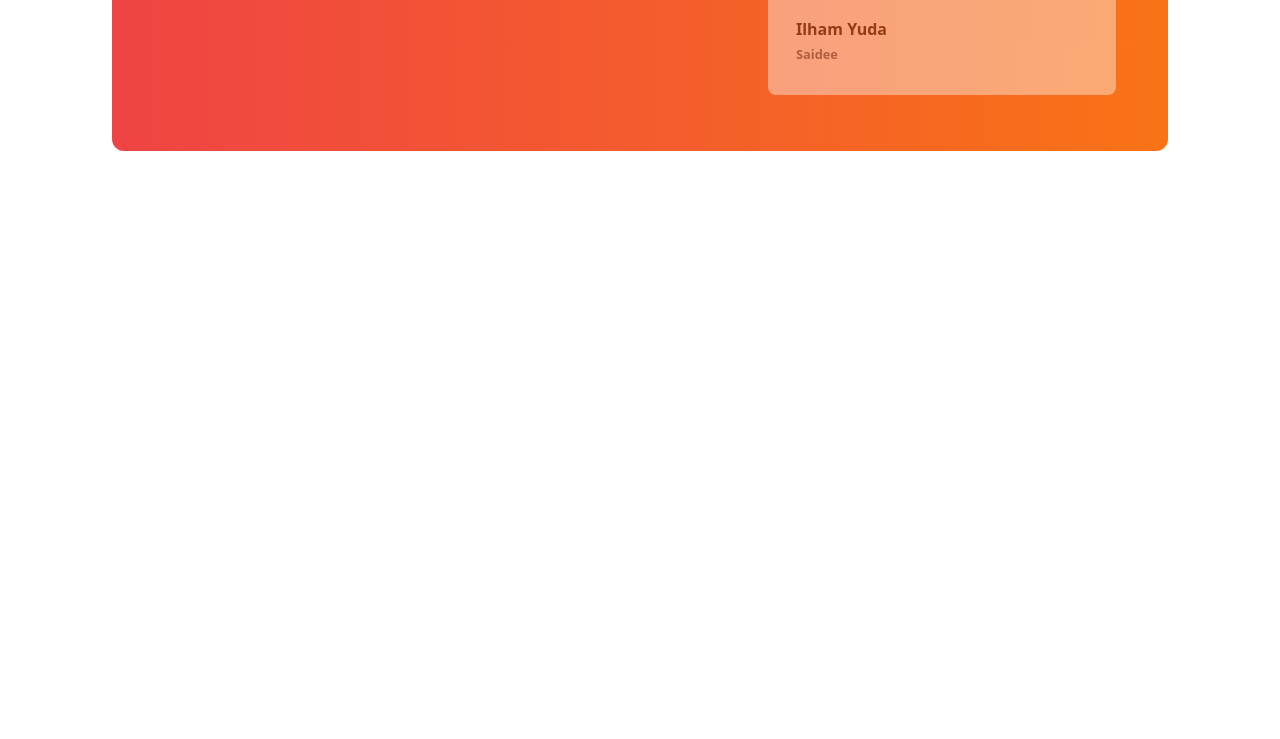
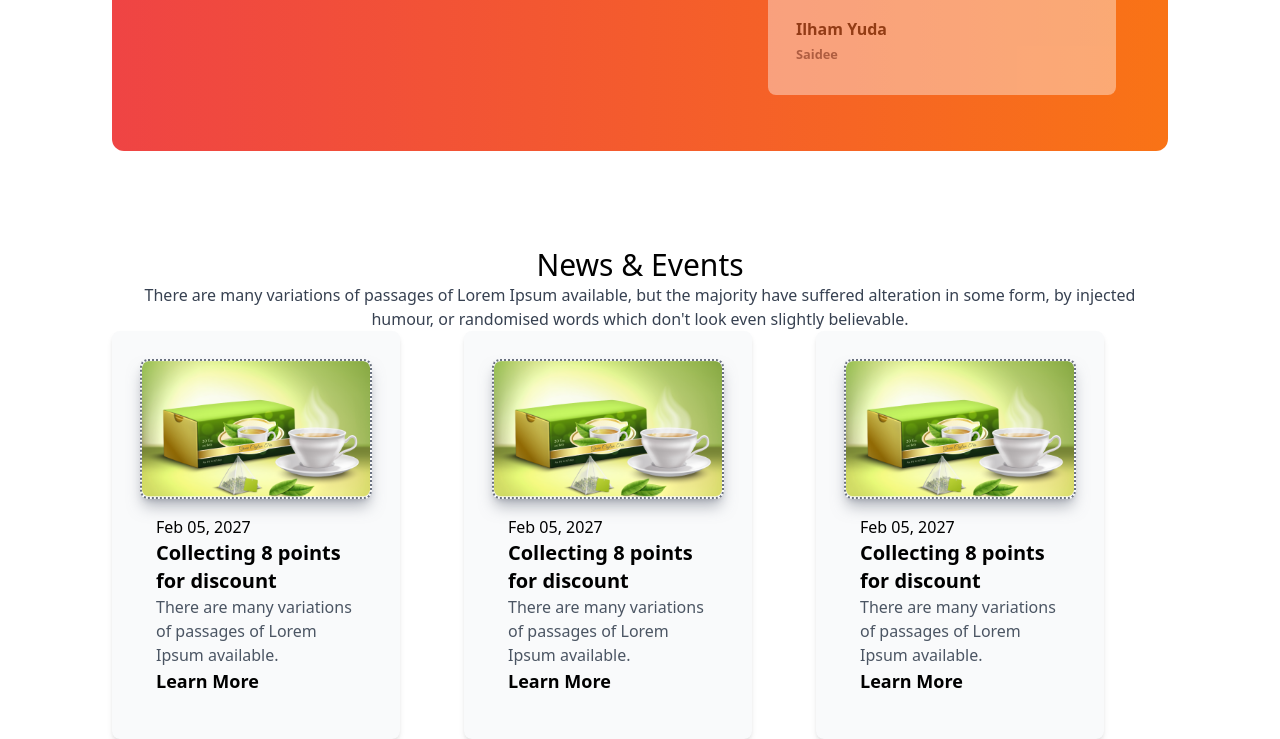
Before and after one commit to saidee-hasan/tea-house, a website built with Vite: page index.html in a window 1280 px wide. Shown: the part 2241-2980 px from the top of the page. Before the commit the page ends 2488 px from the top, so only its background shows below. Built offline with nearby package versions, Linux system fonts and the light colour scheme; a web font is replaced by a local one.

Commit message:
copleate

```diff
--- a/index.html
+++ b/index.html
@@ -256,6 +256,66 @@
           </div>
         </div>
       </section>
+      <!-- Main Card  -->
+       <section class="">
+        <div class="text-center">
+          <h1 class="text-3xl">News & Events</h1>
+          <p class="text-gray-700">There are many variations of passages of Lorem Ipsum available, but the majority have suffered alteration in some form, by injected humour, or randomised words which don't look even slightly believable. </p>
+<div class="grid grid-cols-1 lg:grid-cols-3 ">
+
+  <div class="rounded-lg w-72 shadow-md bg-gray-50 overflow-hidden  p-7">
+    <img class="mx-auto border-dotted  shadow-lg shadow-gray-500/50 border-2 border-gray-500 rounded-lg" src="./images/news-1.png" alt="" />
+    <div class="p-4">
+      <p class="text-start">Feb 05, 2027</p>
+      <h2 class="font-bold text-start text-xl">Collecting 8 points for discount</h2>
+      <p class="text-gray-600 text-start">
+        There are many variations of passages of Lorem Ipsum available.
+      </p>
+      <h2 class="text-start text-lg font-bold ">Learn More</h2>
+    </div>
+
+
+</div>
+
+
+<div class="rounded-lg w-72 shadow-md bg-gray-50 overflow-hidden  p-7">
+  <img class="mx-auto border-dotted  shadow-lg shadow-gray-500/50 border-2 border-gray-500 rounded-lg" src="./images/news-1.png" alt="" />
+  <div class="p-4">
+    <p class="text-start">Feb 05, 2027</p>
+    <h2 class="font-bold text-start text-xl">Collecting 8 points for discount</h2>
+    <p class="text-gray-600 text-start">
+      There are many variations of passages of Lorem Ipsum available.
+    </p>
+    <h2 class="text-start text-lg font-bold ">Learn More</h2>
+  </div>
+
+
+</div>
+
+<div class="rounded-lg w-72 shadow-md bg-gray-50 overflow-hidden  p-7">
+  <img class="mx-auto border-dotted  shadow-lg shadow-gray-500/50 border-2 border-gray-500 rounded-lg" src="./images/news-1.png" alt="" />
+  <div class="p-4">
+    <p class="text-start">Feb 05, 2027</p>
+    <h2 class="font-bold text-start text-xl">Collecting 8 points for discount</h2>
+    <p class="text-gray-600 text-start">
+      There are many variations of passages of Lorem Ipsum available.
+    </p>
+    <h2 class="text-start text-lg font-bold ">Learn More</h2>
+  </div>
+
+
+</div>
+
+        </div>
+
+
+
+       </section>
+
+
+
+
+
     </main>
     <footer></footer>
   </body>
```
